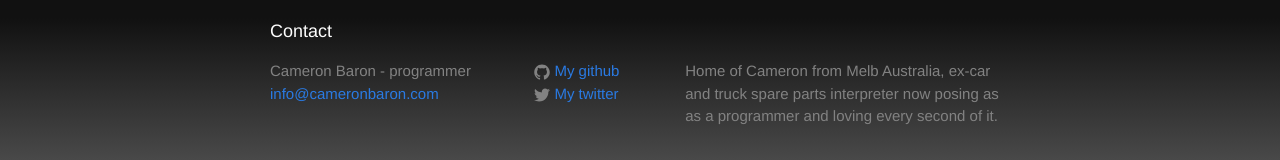
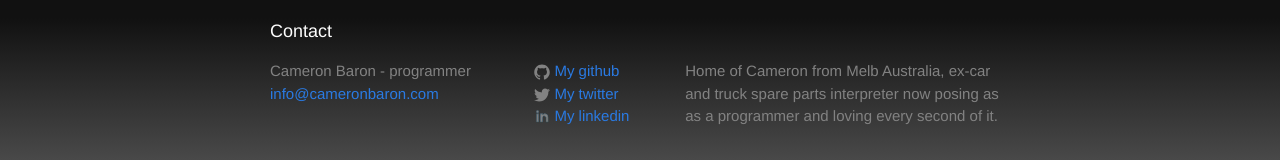
Before and after one commit to CameronBaron/CameronBaron.github.io, a Jekyll site: the page built from index.html, in a window 1280 px wide. Shown: the part 742-902 px from the top of the page. Built offline with Jekyll 4.4.1, drawn with Linux system fonts in a browser that asks for light colours.

Commit message:
updated site to have linkedin link and logo.

```diff
--- a/_config.yml
+++ b/_config.yml
@@ -16,7 +16,7 @@ url: "http://cameronbaron.com" # the base hostname & protocol for your site
 twitter_username: Bamran86
 github_username:  CameronBaron
 youtube_username:
-linkedin_username:
+linkedin_username: cameron-baron-programmer
 copyright: Copyright &copy; 2016 - Cameron Baron. All Rights Reserved.
 
 # Build settings
--- /dev/null
+++ b/_includes/icon-linkedin.html
@@ -0,0 +1 @@
+<a href="https://linkedin.com/in/{{ include.username }}"><span class="icon icon--linkedin">{% include icon-linkedin.svg %}</span><span class="username">{{ " My linkedin" }}</span></a>
--- a/_sass/_layout.scss
+++ b/_sass/_layout.scss
@@ -4,7 +4,10 @@
 .site-header {
     border-top: 5px solid $grey-color-dark;
     background: $grey-color-dark;
+    background: -webkit-gradient($grey-color-dark, $background-color);
     background: -webkit-linear-gradient($grey-color-dark, $background-color);
+    background: -moz-linear-gradient($grey-color-dark, $background-color);
+    background: -o-linear-gradient($grey-color-dark, $background-color);
     border-bottom: 1px solid $background-color;
     min-height: 56px;
 
@@ -123,7 +126,10 @@
 .site-footer {
     border-top: 1px solid $background-color;
     background: $grey-color-dark;
+    background: -webkit-gradient($background-color, $grey-color-dark);
     background: -webkit-linear-gradient($background-color, $grey-color-dark);
+    background: -moz-linear-gradient($background-color, $grey-color-dark);
+    background: -o-linear-gradient($background-color, $grey-color-dark);
     bottom: 0;
 }
 
```
